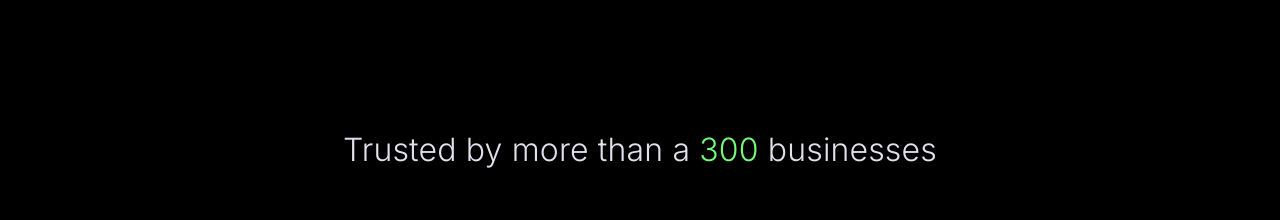
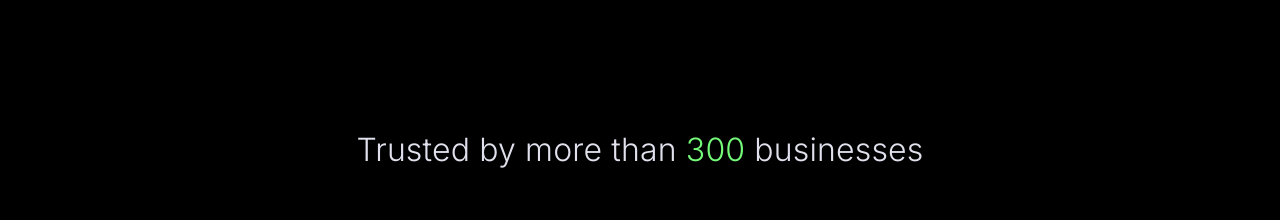
Before and after one commit to Shreeyanch/Samparka17JuneWebsite, a Next.js app: page / in a window 1280 px wide. Shown: the part 920-1140 px from the top of the page. Built offline with nearby package versions, Linux system fonts and the light colour scheme.

Commit message:
added blog

```diff
--- a/components/trust.js
+++ b/components/trust.js
@@ -36,7 +36,7 @@ const Trust = ({ className = "" }) => {
     <div className={[styles.trust, className].join(" ")} data-animate-on-scroll>
       <div className={styles.trusttitle}>
         <div className={styles.trustedByMoreContainer}>
-          <span>{`Trusted by more than a `}</span>
+          <span>{`Trusted by more than `}</span>
           <span className={styles.span}>300</span>
           <span> businesses</span>
         </div>
```
